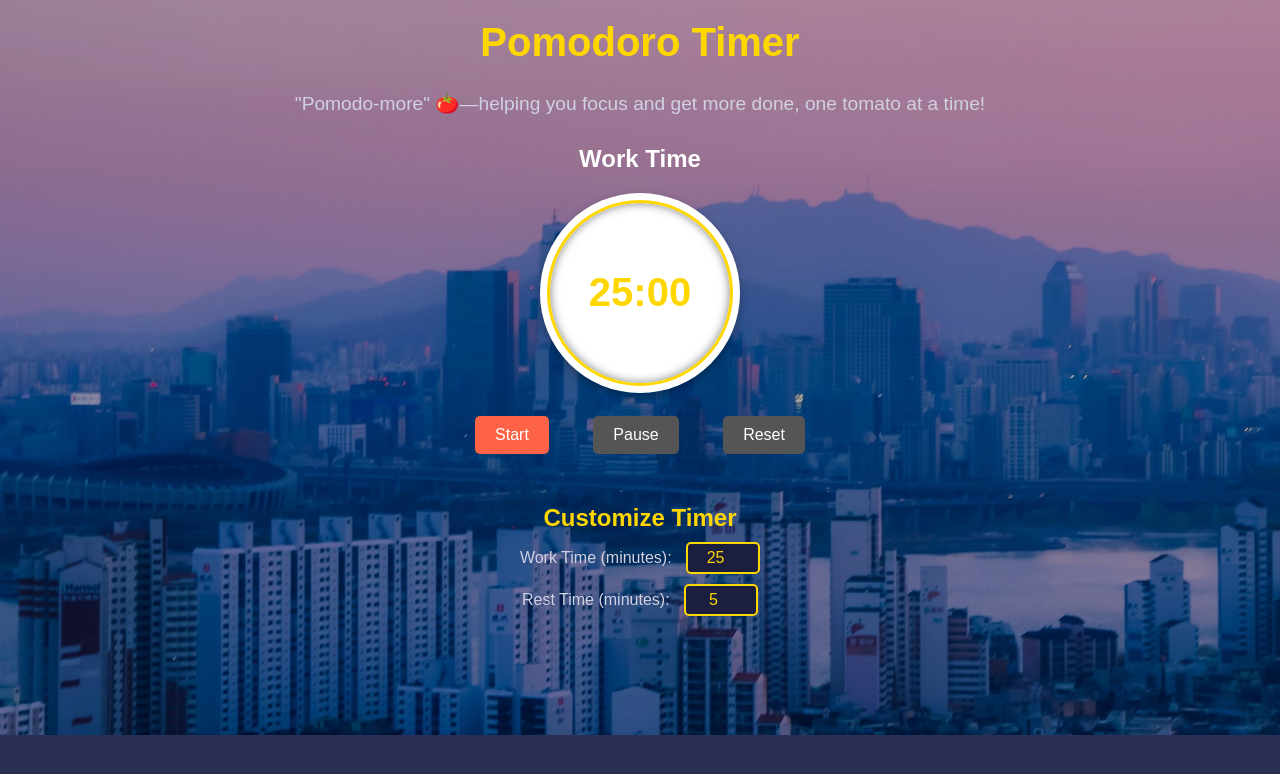
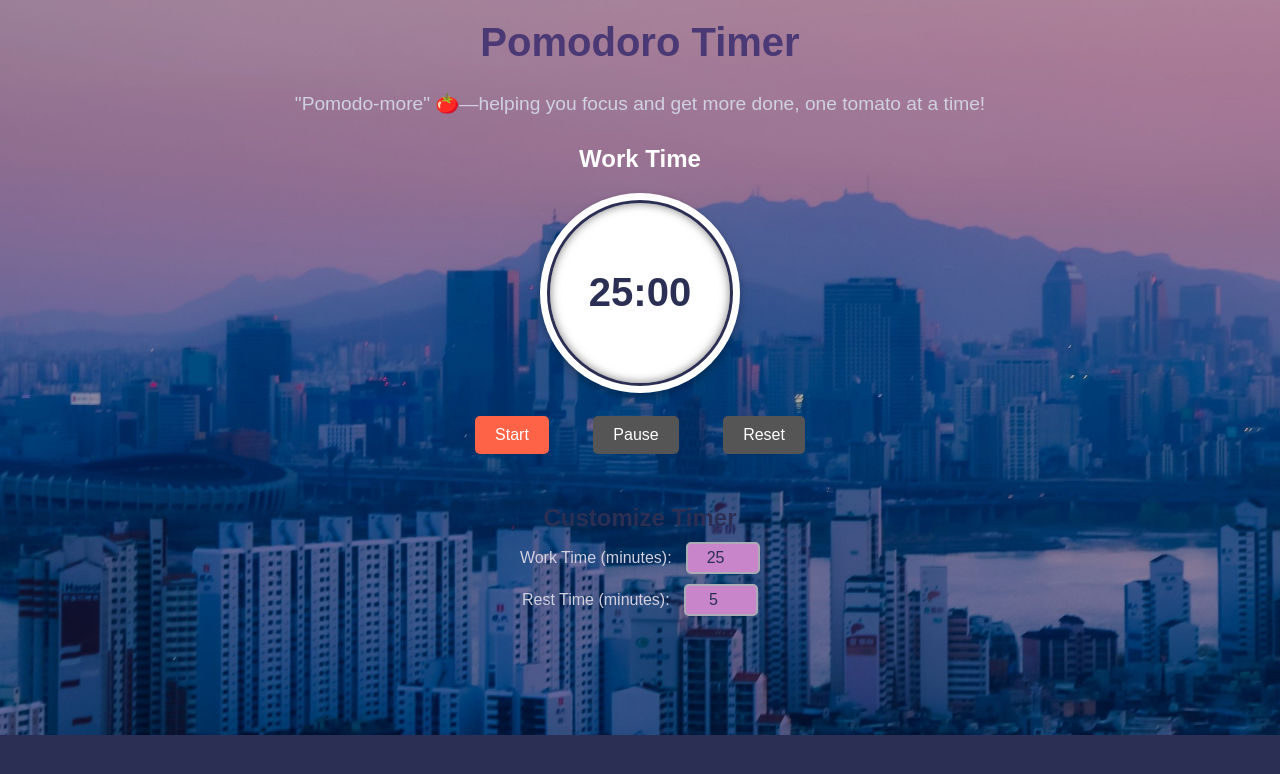
Before and after one commit to Aryan0616/Productinate, a plain HTML site: page prod-tools/pomodoro.html in a window 1280 px wide. Drawn offline with Linux system fonts and the light colour scheme.

Commit message:
Update pomodoro.css

```diff
--- a/prod-tools/pomodoro.css
+++ b/prod-tools/pomodoro.css
@@ -1,17 +1,16 @@
-/* General Styling */
 body {
     font-family: 'Arial', sans-serif;
     margin: 0;
     padding: 0;
     text-align: center;
-    background-color: #2c2f54; /* Deep purple-blue */
-    color: #ffffff; /* White text for readability */
+    background-color: #2c2f54;
+    color: #ffffff;
 }
 
 h1 {
     font-size: 2.5rem;
     margin-top: 20px;
-    color: #ffd700; /* Bright gold */
+    color: #4a3974; /* Bright gold */
 }
 
 p {
@@ -27,7 +26,7 @@ p {
     height: 200px;
     margin: 3px auto;
     background: conic-gradient(
-        #4caf50 10%,   /* Green for progress */
+        #35286c 10%,   /* Green for progress */
         #ffffff 10%    /* White for remaining */
     );
     border-radius: 50%;
@@ -48,8 +47,8 @@ p {
     justify-content: center;
     font-size: 2.5rem;
     font-weight: bold;
-    color: #ffd700; /* Gold */
-    border: 3px solid #ffd700; /* Matching gold border */
+    color: #2c2f54; /* Gold */
+    border: 3px solid #2c2f54; /* Matching gold border */
     box-shadow: inset 0 0 10px rgba(0, 0, 0, 0.5);
 }
 
@@ -84,7 +83,7 @@ p {
 
 .timer-settings h3 {
     font-size: 1.5rem;
-    color: #ffd700; /* Gold */
+    color: #2c2f54; /* Gold */
     margin-bottom: 10px;
 }
 
@@ -100,11 +99,11 @@ p {
     padding: 5px;
     width: 60px;
     text-align: center;
-    border: 2px solid #ffd700; /* Gold border */
+    border: 2px solid #acacb7; /* Gold border */
     border-radius: 5px;
     margin-left: 10px;
-    background-color: #1c1e3d; /* Dark purple */
-    color: #ffd700; /* Gold text */
+    background-color: #c885c9; /* Dark purple */
+    color: #2c2f54; /* Gold text */
     transition: border-color 0.3s;
 }
 
```
